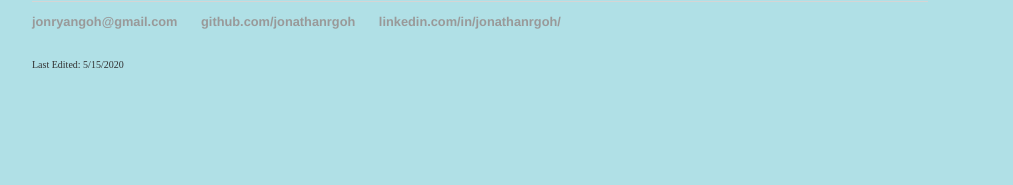
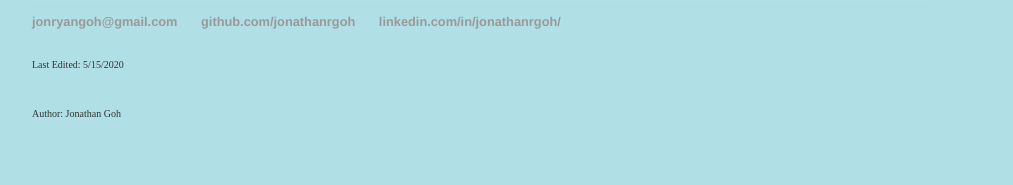
Before and after one commit to jonathanrgoh/jonathanrgoh.github.io, a Jekyll site: the page built from index.html, in a window 1280 px wide. Shown: the part 901-1086 px from the top of the page, without its empty margins (160-1173 px from the left). Built offline with Jekyll 4.4.1, drawn with Linux system fonts in a browser that asks for light colours; before the commit the page ends 1040 px from its top, so only the background shows below that.

Commit message:
Update default.html

```diff
--- a/_layouts/default.html
+++ b/_layouts/default.html
@@ -35,6 +35,7 @@
 				</ul>
 
 				<p><font size = "1">Last Edited: 5/15/2020</font></p>
+				<p><font size = "1">Author: Jonathan Goh</font></p>
 			</footer>
 		</body>
 	</html>
```
